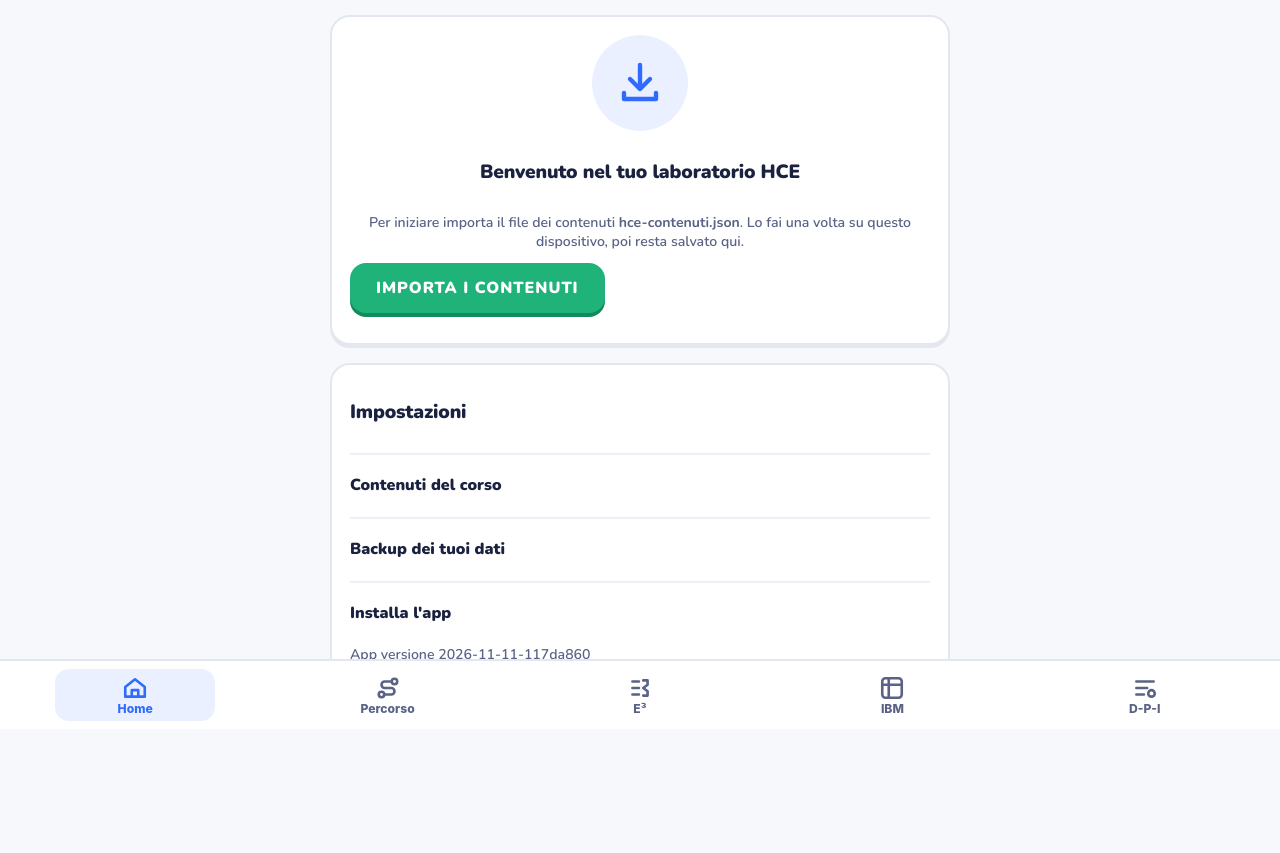
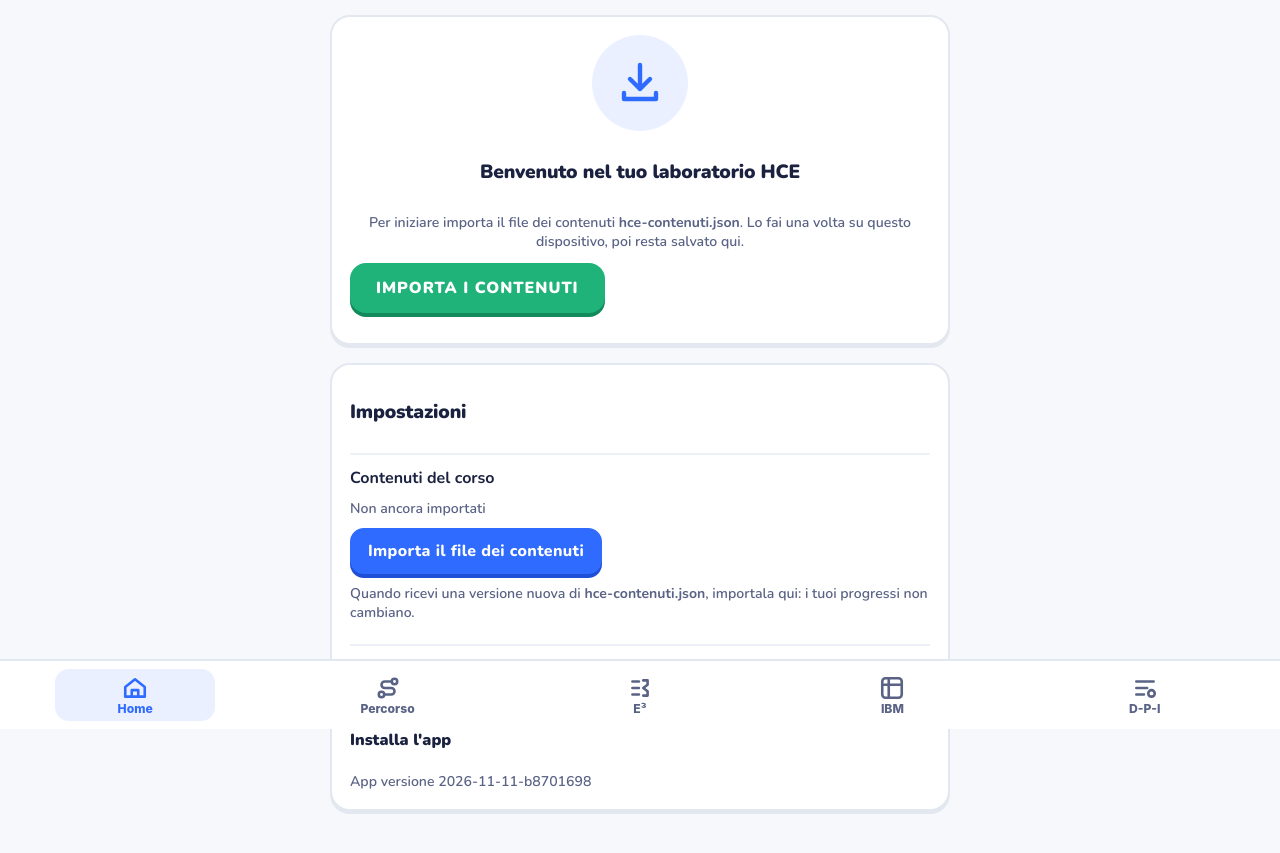
Before and after one commit to BUBABABUBUBABA/HCE-APP, a plain HTML site: page index.html in a window 1280 px wide. Shown: the part 71-924 px from the top of the page. Before the commit the page ends 851 px from the top, so only its background shows below. Drawn offline with nearby package versions, Linux system fonts and the light colour scheme.

Commit message:
Pulsante di importazione sempre visibile
Co-Authored-By: Claude Opus 5.5 <noreply@anthropic.com>
Claude-Session: https://claude.ai/code/session_016bvYDyL3JFLn9yppRDjWJF

```diff
--- a/index.html
+++ b/index.html
@@ -166,14 +166,13 @@ input[type=file]{display:none}
 
 <div class="card">
   <h2>Impostazioni</h2>
-  <details class="set" id="contenuti"><summary>Contenuti del corso</summary>
-    <div style="display:flex;flex-direction:column;gap:10px;padding-top:6px">
-      <p class="muted" id="c-st">Controllo…</p>
-      <p class="muted">Quando ricevi una versione nuova di <b>hce-contenuti.json</b>, importala qui: i tuoi progressi non cambiano.</p>
-      <div class="row"><label class="btn pri" for="f-pack">Importa il file dei contenuti</label></div>
-      <div id="c-msg"></div>
-    </div>
-  </details>
+  <div id="contenuti" style="display:flex;flex-direction:column;gap:10px;border-top:2px solid var(--line2);padding-top:12px">
+    <b>Contenuti del corso</b>
+    <p class="muted" id="c-st">Controllo…</p>
+    <div class="row"><label class="btn pri" for="f-pack">Importa il file dei contenuti</label></div>
+    <p class="muted">Quando ricevi una versione nuova di <b>hce-contenuti.json</b>, importala qui: i tuoi progressi non cambiano.</p>
+    <div id="c-msg"></div>
+  </div>
   <details class="set"><summary>Backup dei tuoi dati</summary>
     <div style="display:flex;flex-direction:column;gap:10px;padding-top:6px">
       <p class="muted">Sessioni, moduli studiati e livello sugli aspetti. Esporta un file e importalo sull'altro dispositivo: i dati si uniscono, non si cancellano.</p>
@@ -264,8 +263,8 @@ $('b-exp').addEventListener('click',function(){var b=HCE.exportBackup();HCE.save
 $('f-bk').addEventListener('change',function(){var f=this.files[0];if(!f)return;
  readFile(f).then(function(t){var n=HCE.importBackup(t);msg('b-msg','Backup importato: '+n+' elementi aggiunti o aggiornati.',true);bstat();status()})
  .catch(function(e){msg('b-msg','Non riesco a importare: '+esc(e&&e.message?e.message:'file non valido'))});this.value=''});
-if(location.hash==='#contenuti')$('contenuti').open=true;
-$('ver').textContent='App versione 2026-11-11-117da860';
+if(location.hash==='#contenuti')setTimeout(function(){$('contenuti').scrollIntoView({block:'center'})},300);
+$('ver').textContent='App versione 2026-11-11-b8701698';
 status();bstat();
 window.addEventListener('pageshow',function(e){if(e.persisted){status();bstat()}});
 })();
--- a/sw.js
+++ b/sw.js
@@ -1,5 +1,5 @@
 /* Service worker: tiene l'app disponibile offline. I contenuti del corso stanno in IndexedDB, non qui. */
-var CACHE = 'hce-app-2026-11-11-117da860';
+var CACHE = 'hce-app-2026-11-11-b8701698';
 var FILES = ["./", "index.html", "percorso.html", "studio.html", "protocollo.html", "e3.html", "mib.html", "hce.js", "manifest.webmanifest", "icons/icon-192.png", "icons/icon-512.png", "icons/icon-maskable-512.png", "icons/apple-touch-icon.png"];
 self.addEventListener('install', function (e) {
   e.waitUntil(caches.open(CACHE).then(function (c) { return c.addAll(FILES); }).then(function () { return self.skipWaiting(); }));
```
Also changed, not shown: e3.html (+2 -1 lines), mib.html (+2 -1 lines).
